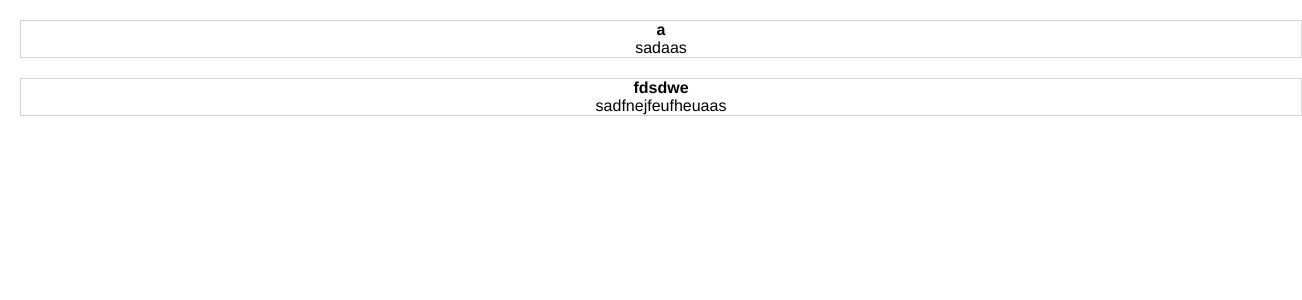
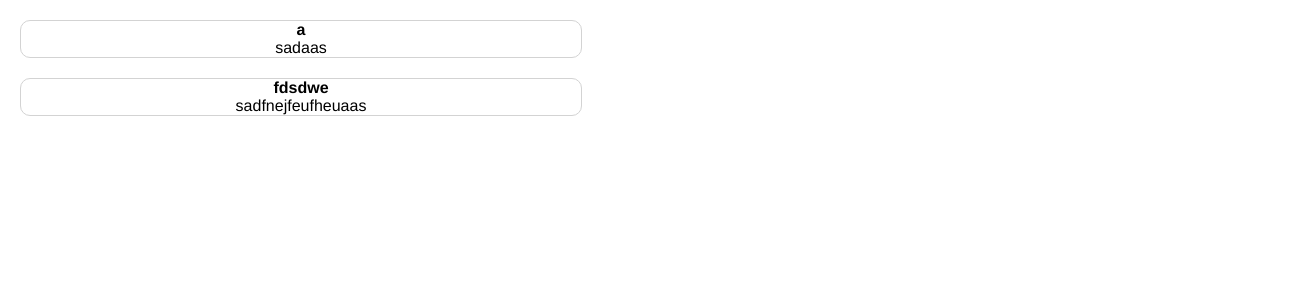
Before and after one commit to OmerBresinski/hackathon, a React (Create React App) app: page /feed in a window 1280 px wide. Shown: the top 300 px of the page, 1302 px wide, since content can reach past the window. Built offline with nearby package versions, Linux system fonts and the light colour scheme.

Commit message:
card as sketch

```diff
--- a/src/components/Card/Card.js
+++ b/src/components/Card/Card.js
@@ -7,6 +7,9 @@ function Card(props) {
 
     return (
         <S.CardContainer>
+            <S.ProfileContainer>
+
+            </S.ProfileContainer>
             <S.Header>
                 <Text bold> {props.title}</Text>
             </S.Header>
--- a/src/components/Card/style.js
+++ b/src/components/Card/style.js
@@ -3,13 +3,19 @@ import styled from 'styled-components'
 export const CardContainer = styled.div`
     width: 100%;
     border: 1px solid lightgray;
+    border-radius: 10px;
     display: flex;
     flex-direction: column;
     justify-content: center;
     align-items: center;
     text-align: center;
     margin: 20px;
+    width: 560px;
 `
+
+export const ProfileContainer = styled.div`
+
+`;
 
 
 export const Header = styled.div`
```
